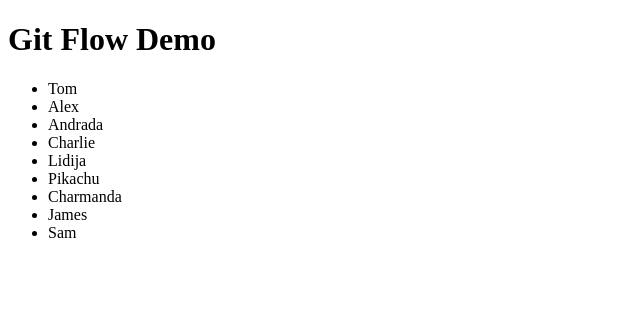
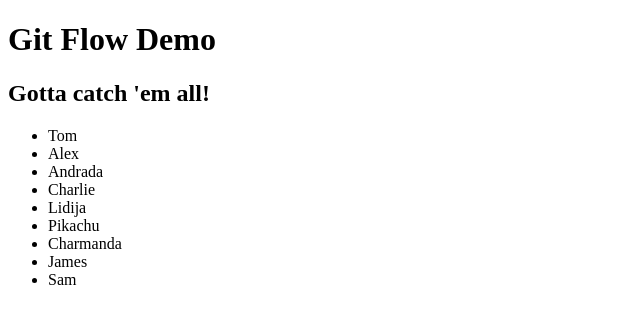
Before and after one commit to Scribbio/git-team-flow-demo, a plain HTML site: page index.html in a window 1280 px wide. Shown: the whole page, without its empty margins (0-640 px from the left). Drawn offline with Linux system fonts and the light colour scheme.

Commit message:
add title

```diff
--- a/index.html
+++ b/index.html
@@ -8,6 +8,7 @@
   </head>
   <body>
     <h1>Git Flow Demo</h1>
+    <h2>Gotta catch 'em all!</h2>
     <ul>
       <li>Tom</li>
       <li>Alex</li>
@@ -17,7 +18,7 @@
       <li>Pikachu</li>
       <li>Charmanda</li>
       <li>James</li>
-       <li>Sam</li>
+      <li>Sam</li>
     </ul>
   </body>
 </html>
```
